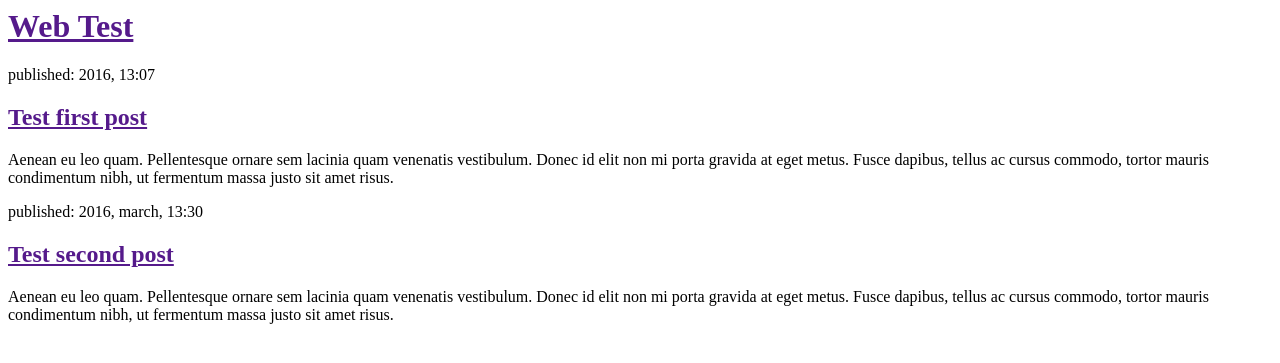
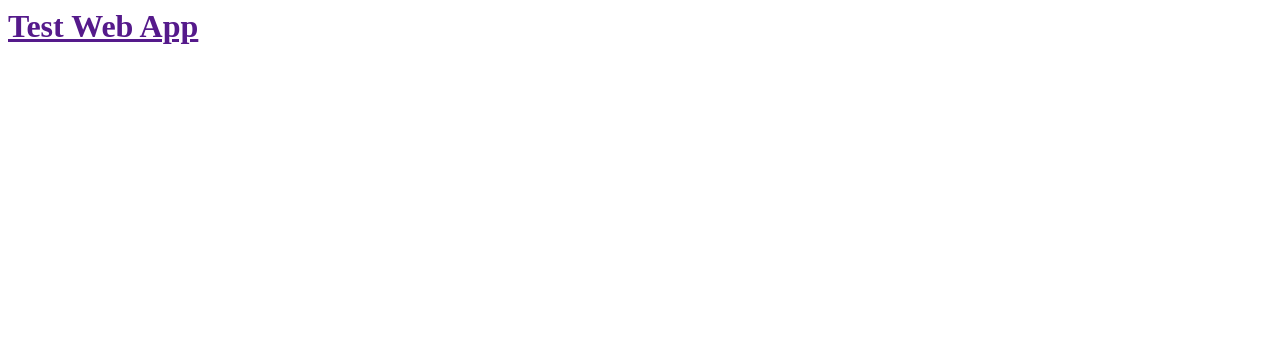
Before and after one commit to odinreln/test-web-app, a Django app: page / in a window 1280 px wide. Shown: the top 363 px of the page. Run offline with Django 3.2, Linux system fonts and the light colour scheme.

Commit message:
modified templates to display posts from database.

```diff
--- a/blog/templates/blog/post_list.html
+++ b/blog/templates/blog/post_list.html
@@ -5,21 +5,15 @@
 
     <body>
         <div>
-            <h1><a href="">Web Test</a></h1>
+            <h1><a href="">Test Web App</a></h1>
         </div>
-
-        <div>
-            <p>published: 2016, 13:07</p>
-            <h2><a href="">Test first post</a></h2>
-            <p>Aenean eu leo quam. Pellentesque ornare sem lacinia quam venenatis vestibulum. Donec id elit non mi porta gravida at eget metus. Fusce dapibus, tellus ac cursus commodo, tortor mauris condimentum nibh, ut fermentum massa justo sit amet risus.</p>
-        </div>
-
-        <div>
-            <p>published: 2016, march, 13:30</p>
-            <h2><a href="">Test second post</a></h2>
-            <p>Aenean eu leo quam. Pellentesque ornare sem lacinia quam venenatis vestibulum. Donec id elit non mi porta gravida at eget metus. Fusce dapibus, tellus ac cursus commodo, tortor mauris condimentum nibh, ut fermentum massa justo sit amet risus.</p>
-        </div>
-
+        {% for post in posts %}
+            <div>
+                <p>published: {{ post.published_date }}</p>
+                <h1><a href="">{{ post.title }}</a></h1>
+                <p>{{ post.text|linebreaks }}</p>
+            </div>
+        {% endfor %}
     </body>
 
 </html>
```
